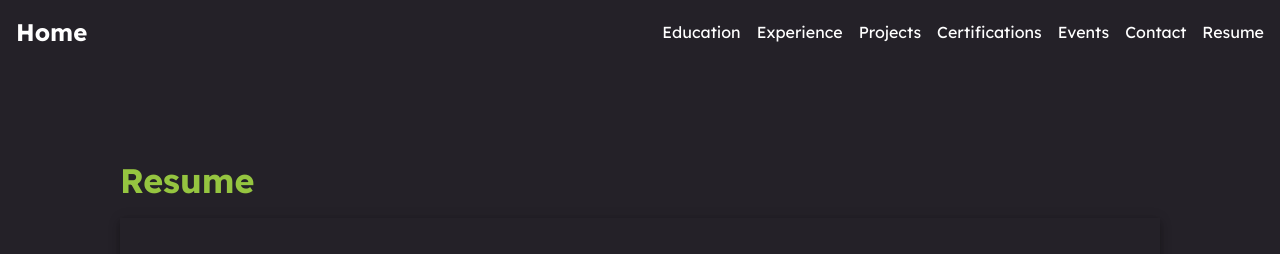
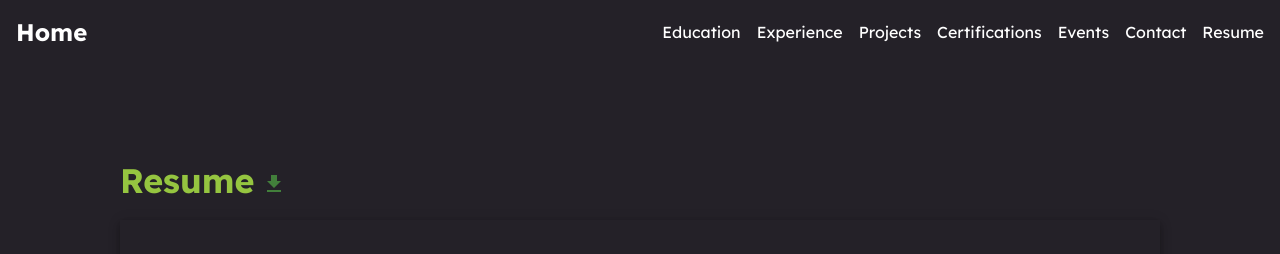
Before and after one commit to erik-lance/portfolio-website, a Next.js app: page /resume in a window 1280 px wide. Shown: the top 254 px of the page. Built offline with nearby package versions, Linux system fonts and the light colour scheme.

Commit message:
Added download button

```diff
--- a/src/pages/resume.tsx
+++ b/src/pages/resume.tsx
@@ -1,4 +1,5 @@
-import { Container, Paper, Stack, Typography } from "@mui/material";
+import { Container, IconButton, Link, Paper, Stack, Typography } from "@mui/material";
+import DownloadIcon from '@mui/icons-material/Download';
 
 export default function Resume() {
     return (
@@ -14,6 +15,15 @@ export default function Resume() {
                     color="primary.light"
                 >
                     Resume
+                    <IconButton
+                        aria-label="download"
+                        color="primary"
+                        component={Link}
+                        href="/documents/tiongquico_resume.pdf"
+                        download="tiongquico_resume.pdf"
+                    >
+                        <DownloadIcon />
+                    </IconButton>
                 </Typography>
 
                 <Paper
```
